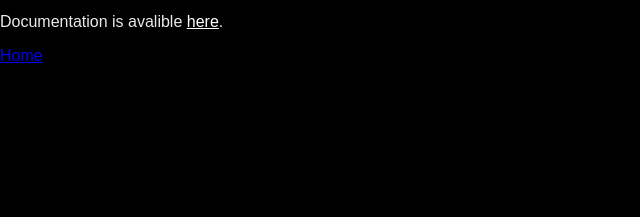
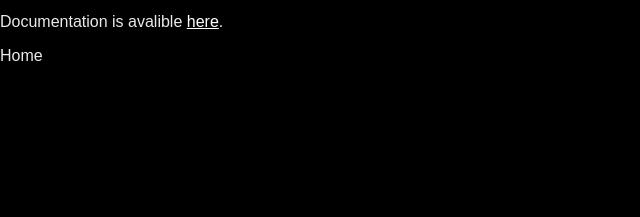
Before and after one commit to dvigh8/dvigh8.github.io, a plain HTML site: page trappist/index.html in a window 1280 px wide. Shown: the part 255-472 px from the top of the page, 0-640 px from the left. Drawn offline with nearby package versions, Linux system fonts and the light colour scheme.

Commit message:
fix link

```diff
--- a/js/trappist-1.js
+++ b/js/trappist-1.js
@@ -5,6 +5,9 @@ function init(){
     conversion = 1;
     config = {minimumFractionDigits : 0, maximumFractionDigits: 0}
     updateDistance();
+}
+function goBack() {
+    window.history.back();
 }
 function goto(input){
     var position;
--- a/trappist/index.html
+++ b/trappist/index.html
@@ -17,9 +17,10 @@
 			<p>Double clicking the space beyond the star will engage/disengage lightspeed</p>
 			<p>Inspiration for this came from <a style="color:white" href="http://joshworth.com/dev/pixelspace/pixelspace_solarsystem.html">The Universe if the moon where a pixel,</a><br>but in this the moon would be abuot 10 pixels.</p>
             <p>Documentation is avalible <a style="color:white" href="TRAPPIST1.pdf">here</a>.</p>
-            <a href=".." class="active">Home</a>
+            <p onclick="goBack()">Home</p>
             <p style="position:fixed;bottom:0px">Created by David Josephs</p>
 		</div>
+
         <div id="move" style="position:relative"></div>
         <div id="space" ondblclick="lightspeed()">
             <div id="solarsystem">
```
